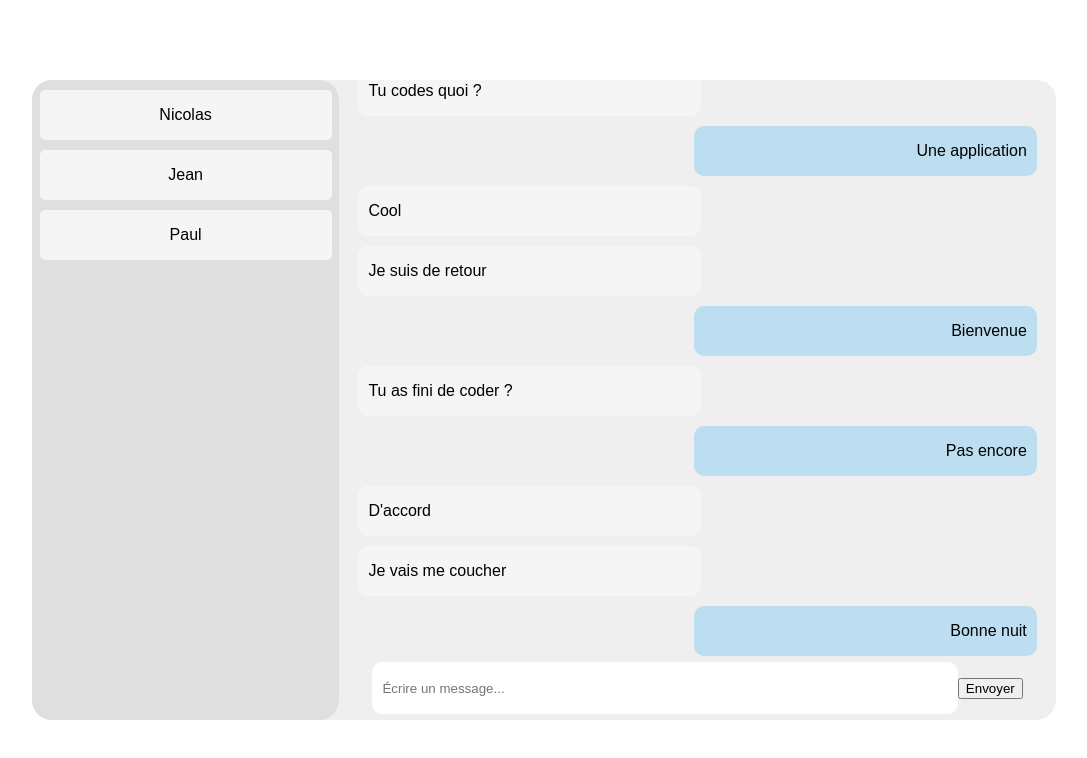
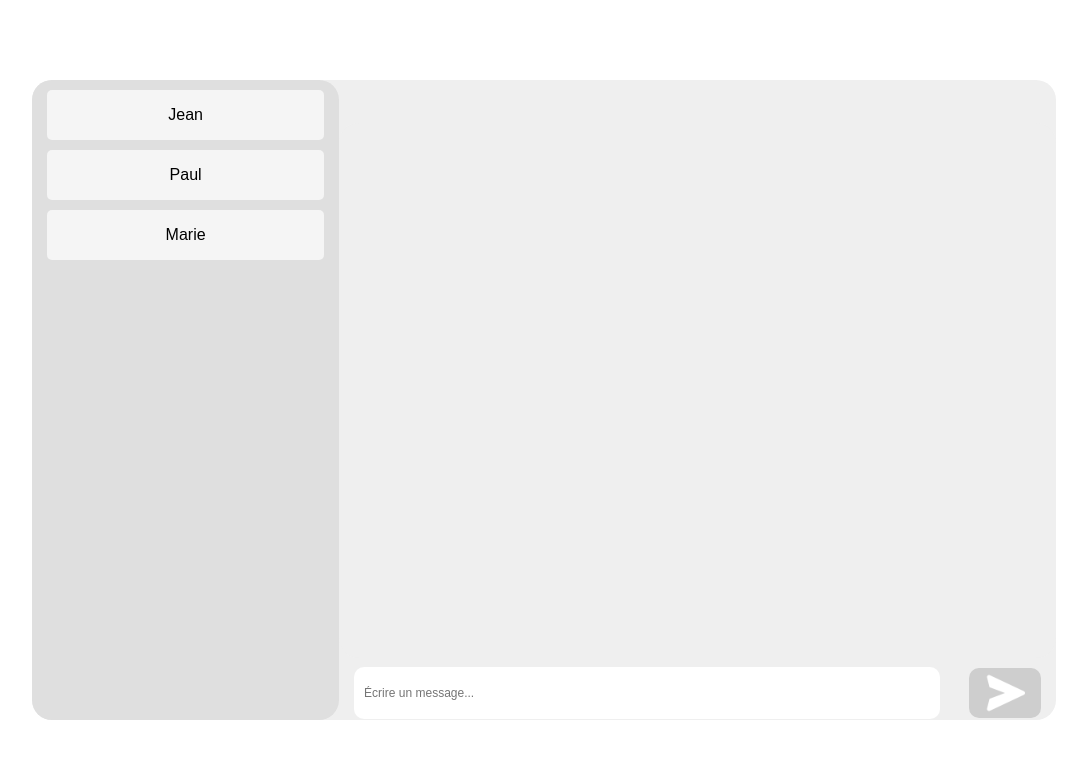
Before and after one commit to NexuSolo/FinalWebM1, a Vue app in the folder front/: page /conversations in a window 1280 px wide. Shown: the top 758 px of the page, without its empty margins (96-1183 px from the left). Built offline with nearby package versions, Linux system fonts and the light colour scheme.

Commit message:
fin design du front

```diff
--- a/front/src/App.vue
+++ b/front/src/App.vue
@@ -14,6 +14,7 @@ export default {
 
 #app{
   font-family: Arial, sans-serif;
+  background-color: #f5f5f5;
 }
 
 
--- a/front/src/components/PageAccueil.vue
+++ b/front/src/components/PageAccueil.vue
@@ -1,20 +1,65 @@
 <template>
-    <div>
-      <h1>Page d'accueil</h1>
+  <div class="content">
+    <h1>Rentrez un nom</h1>
+      <form @submit.prevent="submitForm">
+          <input type="text" id="name" name="name" v-model="name">
+          <input class="send" type="submit" value="Envoyer">
+      </form>
+  </div>
+</template>
+
+<script>
+export default {
+  name: 'PageAccueil',
+  data() {
+      return {
+          name: ''
+      }
+  },
+  methods: {
+      submitForm() {
+          console.log(this.name);
+      }
+  }
+}
+</script>
+
+  <style scoped>
+
+  .content {
+    display: flex;
+    justify-content: center;
+    flex-direction: column;
+    align-items: center;
+    height: 100vh;
+  }
+
+  h1 {
+    font-size: 2em;
+    margin-bottom: 20px;
+  }
+
+  form {
+    display: flex;
+    flex-direction: column;
+    align-items: center;
+  }
+
+  input {
+    width: 300px;
+    height: 50px;
+    border: none;
+    border-radius: 5px;
+    margin-bottom: 20px;
+    padding-left: 10px;
+    font-size: 1.5em;
+  }
+
+  .send{
+    /* cacher */
+    display: none;
+  }
 
 
-        <!-- formulaire avec "rentrer un nom" -->
-        <form>
-            <label for="name">Rentrez un nom</label>
-            <input type="text" id="name" name="name">
-            <input type="submit" value="Envoyer">
-        </form>
 
-    </div>
-  </template>
-
-  <script>
-  export default {
-    name: 'PageAccueil'
-  }
-  </script>
+  </style>
--- a/front/src/components/PageAllConversation.vue
+++ b/front/src/components/PageAllConversation.vue
@@ -2,17 +2,24 @@
     <div class="boxAll">
         <div class="listeConversations">
             <div class="conversations" v-for="(conversation, index) in conversations" :key="index">
-                <div class="nomConversation">
-                    {{ conversation.nom }}
+                <div class="nomConversation" @click=chooseConversation(conversation)>
+                    {{ conversation.user2.username }}
                 </div>
+
             </div>
 
         </div>
         <div class="conv">
+
+            <h1 class="otherUser">{{ otherUser.username }}</h1>
+
+
             <div class="conversation">
+
+
                 <div class="messages" v-for="(message, index) in reversedMessages" :key="index">
 
-                    <div class="messageRight" v-if="message.user == user.nom">
+                    <div class="messageRight" v-if="message.user == this.user">
                         {{ message.message }}
                     </div>
 
@@ -22,11 +29,13 @@
 
                 </div>
 
+
             </div>
             <div class="inputMessage">
                 <form @submit.prevent="addMessage">
                     <input type="text" v-model="newMessage" placeholder="Écrire un message...">
-                    <button type="submit">Envoyer</button>
+                    <button class="sendMessage" type="submit"><img class="send_img" src="../assets/send.png"
+                            alt=""></button>
                 </form>
             </div>
         </div>
@@ -41,131 +50,107 @@ export default {
     data() {
         return {
 
+            // DATABASE FACTICE
+
             user: {
                 id: 1,
-                nom: 'Nicolas',
+                username: 'Nicolas',
             },
 
-            conversations: [
-                {
-                    id: 1,
-                    nom: 'Nicolas',
-                },
-                {
-                    id: 2,
-                    nom: 'Jean',
-                },
-                {
-                    id: 3,
-                    nom: 'Paul',
-                },
-            ],
+            Jean: {
+                id: 2,
+                username: 'Jean',
+            },
 
-            messages: [
-                {
-                    id: 1,
-                    user: 'Nicolas',
-                    message: 'Salut',
-                },
-                {
-                    id: 2,
-                    user: 'Jean',
-                    message: 'Salut',
-                },
-                {
-                    id: 3,
-                    user: 'Nicolas',
-                    message: 'Comment ça va ?',
-                },
-                {
-                    id: 4,
-                    user: 'Jean',
-                    message: 'Bien et toi ?',
-                },
-                {
-                    id: 5,
-                    user: 'Nicolas',
-                    message: 'Bien',
-                },
-                {
-                    id: 6,
-                    user: 'Paul',
-                    message: 'Tu fais quoi ?',
-                },
-                {
-                    id: 7,
-                    user: 'Nicolas',
-                    message: 'Je suis en train de coder',
-                },
-                {
-                    id: 8,
-                    user: 'Paul',
-                    message: 'Ok',
-                },
-                {
-                    id: 9,
-                    user: 'Jean',
-                    message: 'Je reviens tout de suite',
-                },
-                {
-                    id: 10,
-                    user: 'Nicolas',
-                    message: 'D\'accord',
-                },
-                {
-                    id: 11,
-                    user: 'Paul',
-                    message: 'Tu codes quoi ?',
-                },
-                {
-                    id: 12,
-                    user: 'Nicolas',
-                    message: 'Une application',
-                },
-                {
-                    id: 13,
-                    user: 'Paul',
-                    message: 'Cool',
-                },
-                {
-                    id: 14,
-                    user: 'Jean',
-                    message: 'Je suis de retour',
-                },
-                {
-                    id: 15,
-                    user: 'Nicolas',
-                    message: 'Bienvenue',
-                },
-                {
-                    id: 16,
-                    user: 'Paul',
-                    message: 'Tu as fini de coder ?',
-                },
-                {
-                    id: 17,
-                    user: 'Nicolas',
-                    message: 'Pas encore',
-                },
-                {
-                    id: 18,
-                    user: 'Paul',
-                    message: 'D\'accord',
-                },
-                {
-                    id: 19,
-                    user: 'Jean',
-                    message: 'Je vais me coucher',
-                },
-                {
-                    id: 20,
-                    user: 'Nicolas',
-                    message: 'Bonne nuit',
-                },
+            Paul: {
+                id: 3,
+                username: 'Paul',
+            },
 
+            Marie: {
+                id: 4,
+                username: 'Marie',
+            },
 
-            ],
+            newMessage: '',
+
+            conversations: [],
+
+            messages: [],
+
+            otherUser: {},
+
         };
+    },
+
+    created() {
+        this.conversations = [
+            {
+                id: 1,
+                user1: this.user,
+                user2: this.Jean,
+                messages: [
+                    { id: 1, user: this.user, message: 'Salut Jean, comment ça va ?' },
+                    { id: 2, user: this.Jean, message: 'Salut, ça va bien et toi ?' },
+                    { id: 3, user: this.user, message: 'Je vais bien, merci. Quoi de neuf ?' },
+                    { id: 4, user: this.Jean, message: 'Pas grand-chose, juste du travail.' },
+                    { id: 5, user: this.user, message: 'Je comprends, moi aussi.' },
+                    { id: 6, user: this.Jean, message: 'As-tu des plans pour le week-end ?' },
+                    { id: 7, user: this.user, message: 'Pas encore, et toi ?' },
+                    { id: 8, user: this.Jean, message: 'Je pense aller à la plage.' },
+                    { id: 9, user: this.user, message: 'Ça a l\'air sympa !' },
+                    { id: 10, user: this.Jean, message: 'Oui, j\'espère que le temps sera clément.' },
+                    { id: 11, user: this.user, message: 'Je l\'espère aussi pour toi.' },
+                    { id: 12, user: this.Jean, message: 'Merci !' },
+                    { id: 13, user: this.user, message: 'De rien !' },
+                    { id: 14, user: this.Jean, message: 'Je dois y aller maintenant.' },
+                    { id: 15, user: this.user, message: 'D\'accord, à plus tard.' },
+                    { id: 16, user: this.Jean, message: 'À plus tard.' },
+                    { id: 17, user: this.user, message: 'Salut Jean, es-tu là ?' },
+                    { id: 18, user: this.Jean, message: 'Oui, je suis là.' },
+                    { id: 19, user: this.user, message: 'J\'ai une question à te poser.' },
+                    { id: 20, user: this.Jean, message: 'D\'accord, je t\'écoute.' },
+                ],
+            },
+            {
+                id: 2,
+                user1: this.user,
+                user2: this.Paul,
+                messages: [
+                    { id: 1, user: this.user, message: 'Salut Paul, as-tu avancé sur le projet ?' },
+                    { id: 2, user: this.Paul, message: 'Salut, oui, j\'ai fait quelques progrès.' },
+                    { id: 3, user: this.user, message: 'Super, peux-tu me dire ce que tu as fait ?' },
+                    { id: 4, user: this.Paul, message: 'J\'ai terminé la partie front-end.' },
+                    { id: 5, user: this.user, message: 'C\'est génial ! Et pour le back-end ?' },
+                    { id: 6, user: this.Paul, message: 'Je n\'ai pas encore commencé.' },
+                    { id: 7, user: this.user, message: 'D\'accord, je vais m\'en occuper.' },
+                    { id: 8, user: this.Paul, message: 'Merci, ça m\'aiderait beaucoup.' },
+                    { id: 9, user: this.user, message: 'Pas de problème, c\'est ce pour quoi nous sommes une équipe.' },
+                    { id: 10, user: this.Paul, message: 'C\'est vrai. Merci encore.' },
+                    { id: 11, user: this.user, message: 'De rien, je suis heureux de pouvoir aider.' },
+                    { id: 12, user: this.Paul, message: 'Je vais continuer à travailler sur le front-end.' },
+                    { id: 13, user: this.user, message: 'D\'accord, tiens-moi au courant.' },
+                    { id: 14, user: this.Paul, message: 'Je le ferai.' },
+                    { id: 15, user: this.user, message: 'Parfait, à plus tard.' },
+                    { id: 16, user: this.Paul, message: 'À plus tard.' },
+                    { id: 17, user: this.user, message: 'Salut Paul, comment ça se passe ?' },
+                    { id: 18, user: this.Paul, message: 'Salut, tout se passe bien.' },
+                    { id: 19, user: this.user, message: 'Super, continue comme ça.' },
+                    { id: 20, user: this.Paul, message: 'Merci, je vais faire de mon mieux.' },
+                ],
+            },
+            {
+                id: 3,
+                user1: this.user,
+                user2: this.Marie,
+                messages: [
+                    { id: 1, user: this.user, message: 'Salut Marie, comment vas-tu ?' },
+                    { id: 2, user: this.Marie, message: 'Salut, je vais bien et toi ?' },
+                    { id: 3, user: this.user, message: 'Je vais bien, merci. Quoi de neuf ?' },
+                    { id: 4, user: this.Marie, message: 'Pas grand-chose, juste du travail.' },
+                ],
+            }
+        ];
     },
     computed: {
         reversedMessages() {
@@ -176,11 +161,15 @@ export default {
         addMessage() {
             if (this.newMessage.trim() !== '') {
                 this.messages.push({
-                    user: this.user.nom,
+                    user: this.user,
                     message: this.newMessage.trim()
                 });
                 this.newMessage = '';
             }
+        },
+        chooseConversation(conversation) {
+            this.messages = conversation.messages;
+            this.otherUser = conversation.user2;
         }
     },
 
@@ -194,6 +183,33 @@ export default {
 
 <style scoped>
 
+
+.otherUser{
+    text-align: center;
+    opacity: 0.5;
+
+}
+
+.send_img {
+    position: relative;
+    height: 100%;
+}
+
+.sendMessage {
+    width: 10%;
+    height: 50px;
+    border-radius: 10px;
+    border: none;
+    background-color: rgb(206, 206, 206);
+    color: white;
+}
+
+.sendMessage:hover {
+    background-color: rgb(189, 222, 240);
+    transition: 0.3s;
+    cursor: pointer;
+}
+
 .inputMessage {
     width: 100%;
     height: 10%;
@@ -202,10 +218,10 @@ export default {
     align-items: center;
 }
 
-form{
+form {
     width: 100%;
     display: flex;
-    justify-content: center;
+    justify-content: space-around;
     align-items: center;
 }
 
@@ -215,6 +231,7 @@ input {
     border-radius: 10px;
     border: none;
     padding-left: 10px;
+    font-size: 1.5vh;
 }
 
 .button {
@@ -245,7 +262,7 @@ input {
     border-radius: 20px;
 }
 
-.conv{
+.conv {
     width: 70%;
     height: 100%;
     display: flex;
@@ -262,10 +279,11 @@ input {
     overflow-y: auto;
     display: flex;
     flex-direction: column-reverse;
+    margin-bottom: 1vh;
 }
 
 .nomConversation {
-    width: 95%;
+    width: 90%;
     height: 50px;
     background-color: rgb(245, 245, 245);
     border-radius: 5px;
@@ -276,9 +294,15 @@ input {
     cursor: pointer;
     margin-left: auto;
     margin-right: auto;
+    transition: 0.3s;
 }
 
-.messageLeft, .messageRight {
+.nomConversation:hover {
+    background-color: rgb(193, 193, 193);
+}
+
+.messageLeft,
+.messageRight {
     width: 45%;
     height: 50px;
     border-radius: 10px;
```
Also changed, not shown: front/src/components/HelloWorld.vue (deleted, +0 -58 lines), front/vue.config.js (+11 -1 lines), front/src/assets/send.png (added).
